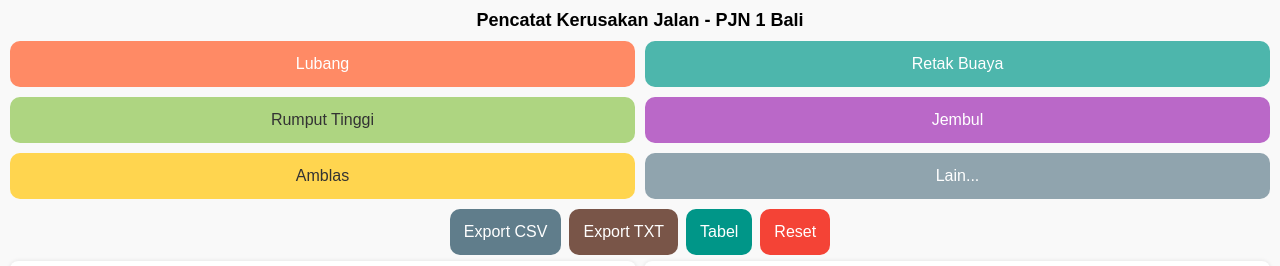
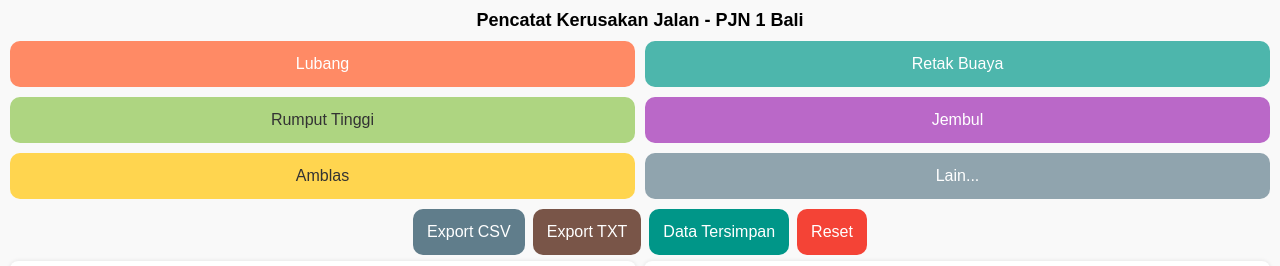
Before and after one commit to suryadiputu/lokasikerusakan, a plain HTML site: page kerusakan.html in a window 1280 px wide. Shown: the top 266 px of the page. Drawn offline with nearby package versions, Linux system fonts and the light colour scheme.

Commit message:
kerusakan.html

```diff
--- a/kerusakan.html
+++ b/kerusakan.html
@@ -42,7 +42,7 @@ th{background:#eee}
 <div style="display:flex;gap:8px;flex-wrap:wrap;justify-content:center">
  <button id="btnCSV" style="background:#607D8B">Export CSV</button>
  <button id="btnTXT" style="background:#795548">Export TXT</button>
- <button id="btnToggle" style="background:#009688">Tabel</button>
+ <button id="btnToggle" style="background:#009688">Data Tersimpan</button>
  <button id="btnClear" style="background:#f44336">Reset</button>
 </div>
 
```
